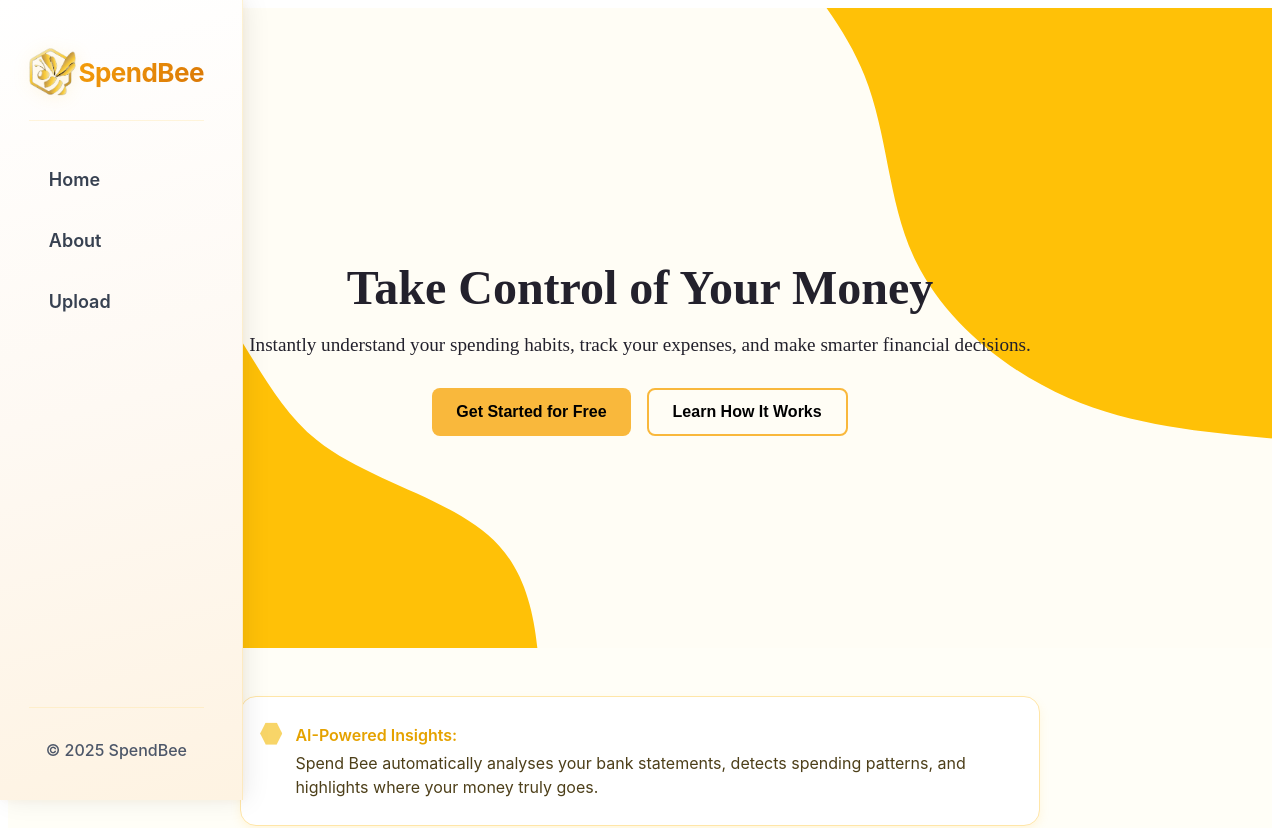
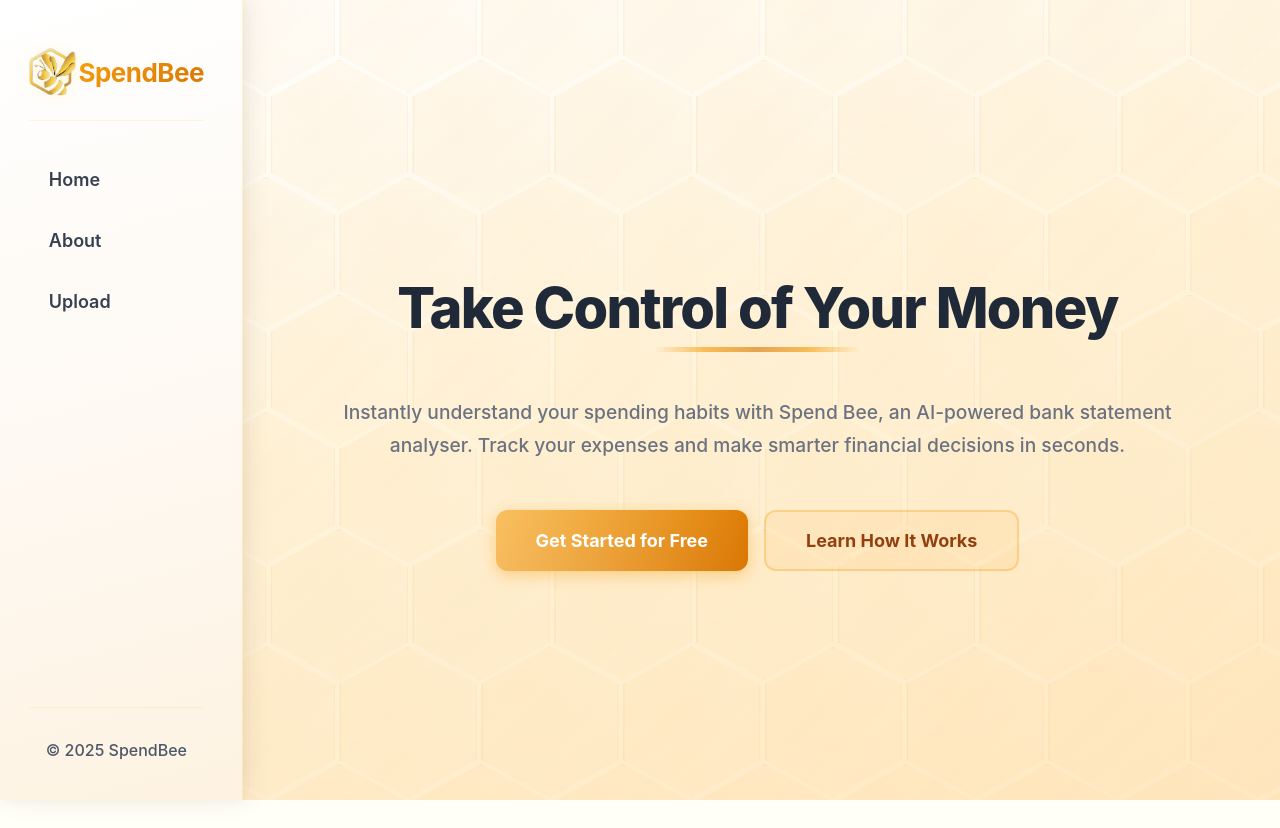
Before and after one commit to mh1803/SpendBee, a React (Vite) app in the folder spendbee/: page / in a window 1280 px wide. Shown: the top 828 px of the page. Built offline with nearby package versions, Linux system fonts and the light colour scheme.

Commit message:
Redesigned hero section

```diff
--- a/spendbee/src/frontend/components/hero/Hero.module.css
+++ b/spendbee/src/frontend/components/hero/Hero.module.css
@@ -1,72 +1,280 @@
+html,
+body {
+  overflow-x: hidden;
+  margin: 0;
+  padding: 0;
+}
+
 .hero {
+  min-height: 100dvh;
+  display: flex;
+  align-items: center;
+  justify-content: center;
+  background: linear-gradient(165deg, #ffffff 0%, #fff4dc 45%, #ffe8c2 100%);
+  font-family: "Inter", -apple-system, BlinkMacSystemFont, "Segoe UI",
+    sans-serif;
   position: relative;
+
+  margin-left: 235px;
+  width: calc(100dvw - 235px);
+  max-width: calc(100dvw - 235px);
+
+  overflow: hidden;
+}
+
+.hexWrapper {
+  position: absolute;
+  inset: 0;
   width: 100%;
-  height: 80vh;
-  background-color: #fffdf5;
-  background-image: url("/images/hero.svg");
-  background-repeat: no-repeat;
-  background-position: center;
-  background-size: cover;
+  height: 100%;
+  pointer-events: none;
+  z-index: 0;
+  overflow: hidden;
   display: flex;
-  justify-content: center;
-  align-items: center;
+  flex-direction: column;
+  transform: scale(1.35);
+  transform-origin: center;
+}
+
+.hexRow {
+  display: flex;
+  margin-top: -28px;
+  margin-left: -50px;
+}
+.hexRow:nth-child(even) {
+  margin-left: 1px;
+}
+
+.hexagon {
+  position: relative;
+  width: 100px;
+  height: 110px;
+  margin: 1.5px;
+  flex-shrink: 0;
+  pointer-events: auto;
+  background: linear-gradient(
+    135deg,
+    rgba(245, 158, 11, 0.035) 0%,
+    rgba(245, 170, 60, 0.045) 50%,
+    rgba(245, 158, 11, 0.035) 100%
+  );
+  border: 1px solid rgba(245, 158, 11, 0.1);
+  clip-path: polygon(50% 0%, 100% 25%, 100% 75%, 50% 100%, 0% 75%, 0% 25%);
+  transition: transform 0.3s ease, box-shadow 0.3s ease, background 0.3s ease,
+    border-color 0.3s ease;
+}
+
+.hexagon::before {
+  content: "";
+  position: absolute;
+  inset: 0;
+  background: radial-gradient(
+    ellipse at 30% 30%,
+    rgba(255, 215, 150, 0.08) 0%,
+    transparent 70%
+  );
+}
+
+.hexagon:hover {
+  background: linear-gradient(
+    135deg,
+    rgba(255, 190, 80, 0.85) 0%,
+    rgba(255, 210, 130, 0.9) 50%,
+    rgba(255, 190, 80, 0.85) 100%
+  );
+  border-color: rgba(255, 185, 100, 0.5);
+  box-shadow: 0 0 16px rgba(255, 190, 80, 0.45),
+    inset 0 0 12px rgba(255, 235, 190, 0.45);
+  transform: scale(1.025);
 }
 
 .greeting {
+  max-width: 850px;
   text-align: center;
-  color: #23212c;
-  padding: 0 2rem;
+  position: relative;
+  z-index: 10;
+  animation: fadeInUp 0.8s ease-out;
+}
+
+@keyframes fadeInUp {
+  from {
+    opacity: 0;
+    transform: translateY(20px);
+  }
+  to {
+    opacity: 1;
+    transform: translateY(0);
+  }
 }
 
 .title {
-  font-family: "Fredoka One", cursive;
-  font-size: 3rem;
-  margin-bottom: 1rem;
+  font-size: 3.5rem;
+  font-weight: 800;
+  color: #1f2937;
+  margin-bottom: 1.5rem;
+  letter-spacing: -0.03em;
+  line-height: 1.15;
+  position: relative;
+  display: inline-block;
 }
 
-.subtitle {
-  font-family: "Poppins", sans-serif;
-  font-size: 1.5rem;
-  margin-bottom: 1rem;
+.title::after {
+  content: "";
+  position: absolute;
+  bottom: -12px;
+  left: 50%;
+  transform: translateX(-50%);
+  width: 200px;
+  height: 5px;
+  background: linear-gradient(
+    90deg,
+    transparent,
+    #f59e0b,
+    #d97706,
+    #f59e0b,
+    transparent
+  );
+  border-radius: 3px;
+  animation: shimmer 3s ease-in-out infinite;
+}
+
+@keyframes shimmer {
+  0%,
+  100% {
+    opacity: 0.6;
+    width: 200px;
+  }
+  50% {
+    opacity: 1;
+    width: 280px;
+  }
 }
 
 .description {
   font-size: 1.2rem;
-  margin-bottom: 2rem;
+  color: #6b7280;
+  line-height: 1.7;
+  margin: 2rem 0 3rem;
+  font-weight: 500;
 }
 
 .buttons {
   display: flex;
   gap: 1rem;
   justify-content: center;
+  flex-wrap: wrap;
 }
 
 .primaryBtn {
-  background-color: #f9b83c;
+  padding: 1.125rem 2.5rem;
+  font-size: 1.125rem;
+  font-weight: 700;
+  color: #ffffff;
+  background: linear-gradient(135deg, #f59e0b 0%, #d97706 100%);
   border: none;
-  padding: 0.8rem 1.5rem;
-  font-size: 1rem;
-  border-radius: 8px;
+  border-radius: 12px;
   cursor: pointer;
-  transition: transform 0.2s ease;
+  font-family: inherit;
+  position: relative;
+  overflow: hidden;
+  z-index: 10;
+  transition: all 0.3s ease;
+  box-shadow: 0 4px 16px rgba(245, 158, 11, 0.4);
+}
+
+.primaryBtn::before {
+  content: "";
+  position: absolute;
+  inset: 0;
+  left: -100%;
+  background: linear-gradient(
+    90deg,
+    transparent,
+    rgba(255, 255, 255, 0.35),
+    transparent
+  );
+  transition: left 0.5s;
+}
+
+.primaryBtn:hover::before {
+  left: 100%;
 }
 
 .primaryBtn:hover {
-  transform: scale(1.05);
+  transform: translateY(-2px);
+  box-shadow: 0 6px 22px rgba(245, 158, 11, 0.55);
 }
 
 .secondaryBtn {
-  background-color: transparent;
-  border: 2px solid #f9b83c;
-  padding: 0.8rem 1.5rem;
-  font-size: 1rem;
-  border-radius: 8px;
+  padding: 1.125rem 2.5rem;
+  font-size: 1.125rem;
+  font-weight: 700;
+  color: #92400e;
+  background: rgba(245, 158, 11, 0.08);
+  border: 2px solid rgba(245, 158, 11, 0.3);
+  border-radius: 12px;
   cursor: pointer;
-  transition: transform 0.2s ease, background-color 0.2s ease;
+  font-family: inherit;
+  transition: all 0.3s ease;
 }
 
 .secondaryBtn:hover {
-  background-color: #f9b83c;
-  color: #23212c;
-  transform: scale(1.05);
+  background: rgba(245, 158, 11, 0.15);
+  border-color: rgba(245, 158, 11, 0.5);
+  transform: translateY(-2px);
 }
+
+@media (max-width: 1100px) {
+  .hero {
+    margin-left: 0;
+    width: 100dvw;
+    max-width: 100dvw;
+  }
+
+  .hexWrapper {
+    transform: scale(1.2);
+    opacity: 0.55;
+  }
+
+  .hexagon {
+    width: 72px;
+    height: 82px;
+  }
+
+  .title {
+    font-size: 2.1rem;
+    padding-left: 20px;
+    padding-right: 20px;
+  }
+
+  .description {
+    font-size: 1.1rem;
+    padding-left: 20px;
+    padding-right: 20px;
+  }
+
+  .buttons {
+    flex-direction: column;
+    align-items: center;
+  }
+
+  .primaryBtn,
+  .secondaryBtn {
+    width: 80%;
+    font-size: 1rem;
+  }
+}
+
+@media (max-width: 480px) {
+  .hexWrapper {
+    display: none;
+  }
+
+  .title {
+    font-size: 1.85rem;
+  }
+
+  .description {
+    font-size: 0.95rem;
+  }
+}
--- a/spendbee/src/frontend/components/hero/Hero.tsx
+++ b/spendbee/src/frontend/components/hero/Hero.tsx
@@ -3,11 +3,22 @@ import styles from "./Hero.module.css";
 export function Hero() {
   return (
     <section id="home" className={styles.hero}>
+      <div className={styles.hexWrapper}>
+        {[...Array(30)].map((_, rowIndex) => (
+          <div key={rowIndex} className={styles.hexRow}>
+            {[...Array(30)].map((_, hexIndex) => (
+              <div key={hexIndex} className={styles.hexagon}></div>
+            ))}
+          </div>
+        ))}
+      </div>
+
       <div className={styles.greeting}>
         <h1 className={styles.title}>Take Control of Your Money</h1>
         <p className={styles.description}>
-          Instantly understand your spending habits, track your expenses, and
-          make smarter financial decisions.
+          Instantly understand your spending habits with Spend Bee, an
+          AI-powered bank statement analyser. Track your expenses and make
+          smarter financial decisions in seconds.
         </p>
         <div className={styles.buttons}>
           <button className={styles.primaryBtn}>Get Started for Free</button>
```
